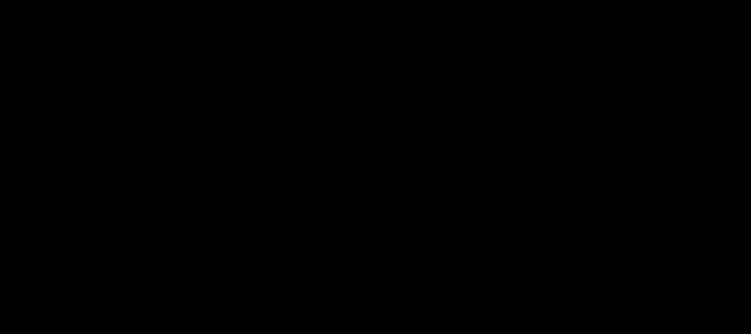
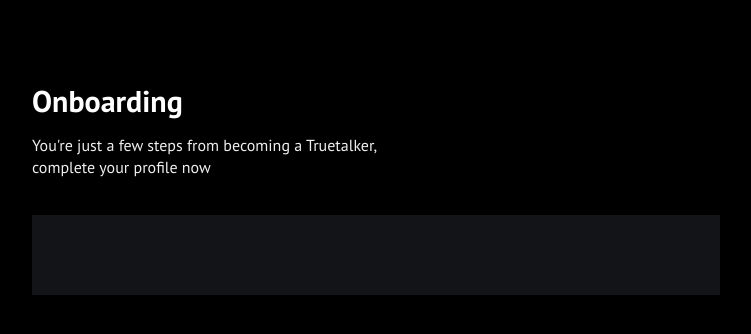
Before and after one commit to FolashadeOmoloja/TalkTru, a Next.js app: page /onboarding in a window 1280 px wide. Shown: the top 334 px of the page, without its empty margins (264-1015 px from the left). Built offline with nearby package versions, Linux system fonts and the light colour scheme.

Commit message:
onboarding

```diff
--- a/app/(auth)/onboarding/page.tsx
+++ b/app/(auth)/onboarding/page.tsx
@@ -1,7 +1,13 @@
 async function Page() {
-    <div>
-        <h1 className="head-text">hii</h1>
-    </div>
+   return(
+    <main className="mx-auto max-w-3xl flex flex-col justify-start px-10 py-20">
+        <h1 className="head-text">Onboarding</h1>
+        <p className="mt-3 text-base-regular text-light-2 ">You're just a few steps from becoming a Truetalker, <br /> complete your profile now</p>
+        <section className="mt-9 bg-dark-2 p-10">
+
+        </section>
+    </main>
+   )
 }
 
 
```
